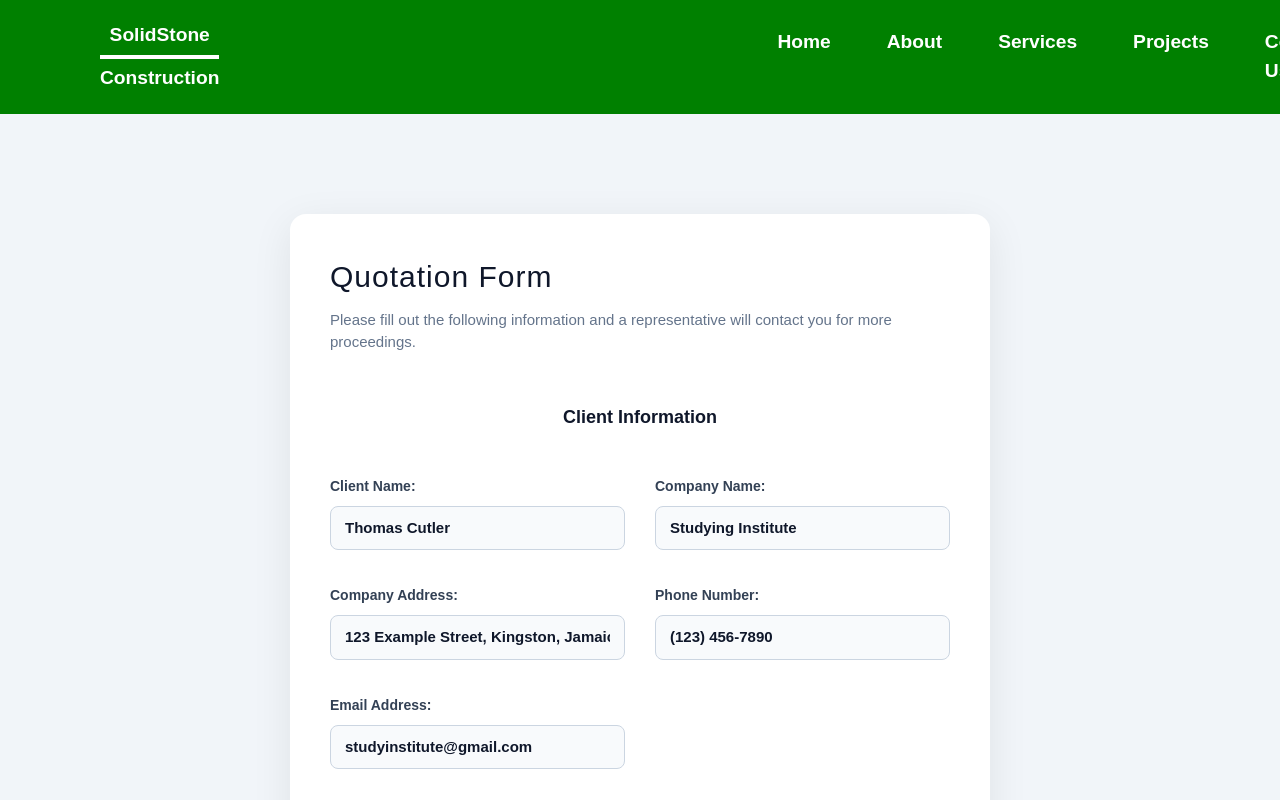
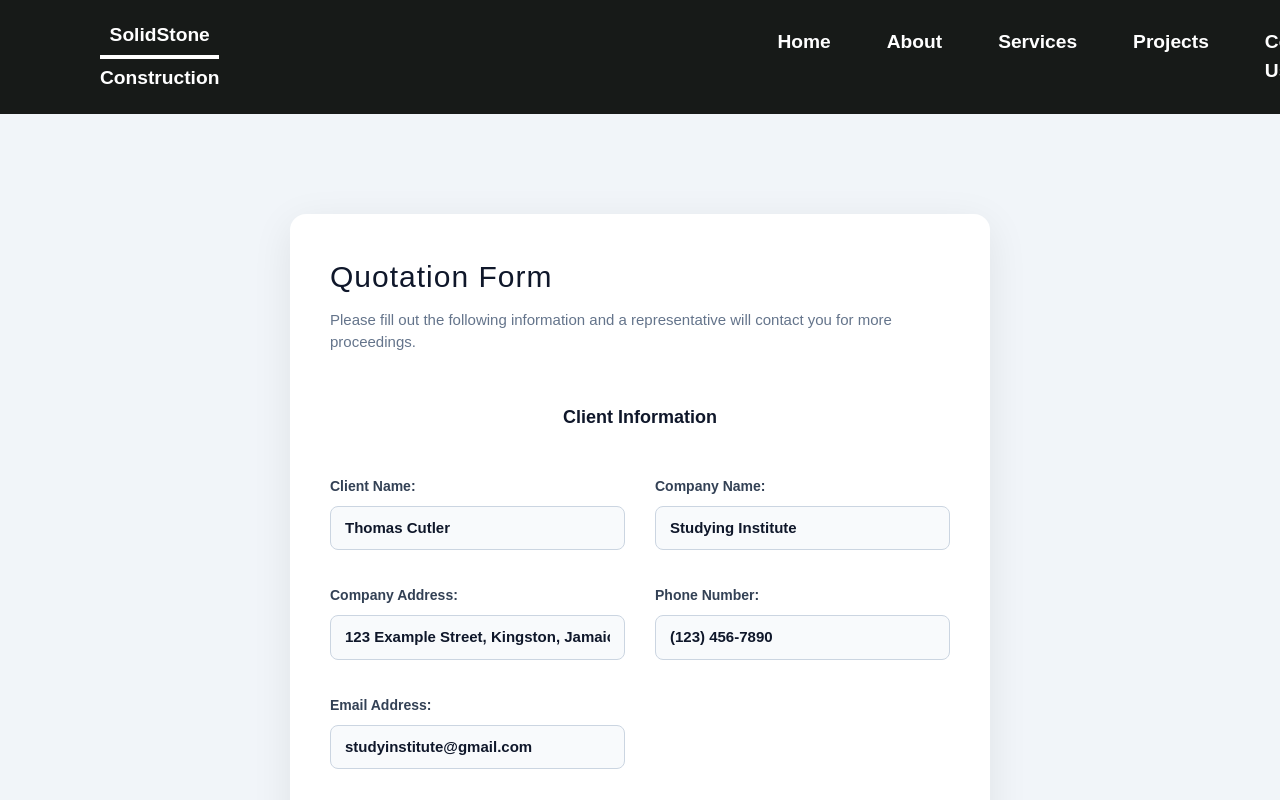
Before and after one commit to Thomas-ctrl-z/Solid-Stone-Construction, a React (Vite) app: page /Quote in a window 1280 px wide. Shown: the top 800 px of the page. Built offline with nearby package versions, Linux system fonts and the light colour scheme.

Commit message:
Header scroll functionality Added

```diff
--- a/src/App.tsx
+++ b/src/App.tsx
@@ -1,6 +1,7 @@
 import { useState } from "react";
 import {Routes, Route, Link} from "react-router";
 import { useLocation } from "react-router";
+import { useEffect } from "react";
 
 import "./assets/Stylesheets/App.css";
 import "./assets/Stylesheets/About.css";
@@ -34,10 +35,34 @@ function Navbar(){
   const { pathname } = useLocation();
   const isHomePage = pathname === "/";
 
+  useEffect(() => {
+    if (!isHomePage) return;
+
+    const header = document.getElementById("header-scroll");
+    if (!(header instanceof HTMLElement)) return;
+
+
+    const handleScroll = () => {
+
+    let scroll = Math.min(window.scrollY / 500, 1);
+
+    scroll = 1 - Math.pow(1 - scroll, 3);
+
+    header.style.backgroundColor = `rgba(23, 26, 24, ${scroll})`;
+
+   };
+
+    window.addEventListener("scroll", handleScroll);
+    handleScroll();
+
+    return () => window.removeEventListener("scroll", handleScroll);
+
+  }, [isHomePage]);
+
   return (
-      <header style={{
+      <header id="header-scroll" style={{
         position: isHomePage ? "fixed" : "static",
-        background: isHomePage ? "none" : "green",
+        background: isHomePage ? "none" : "#171a18",
         top: 0,
         left: 0,
         width: "100%",
```
